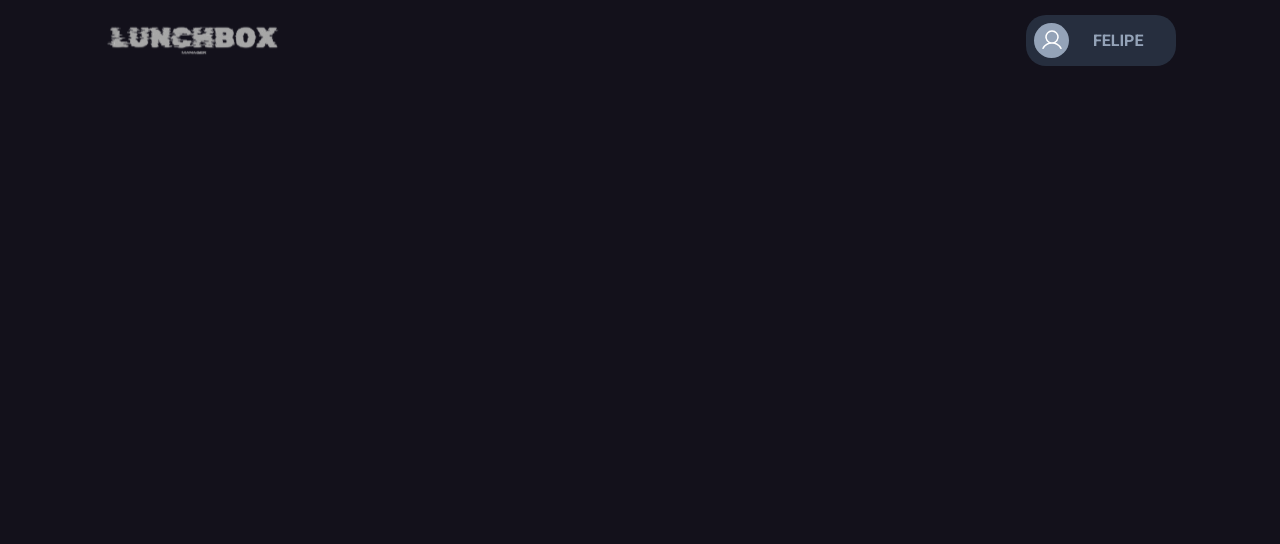
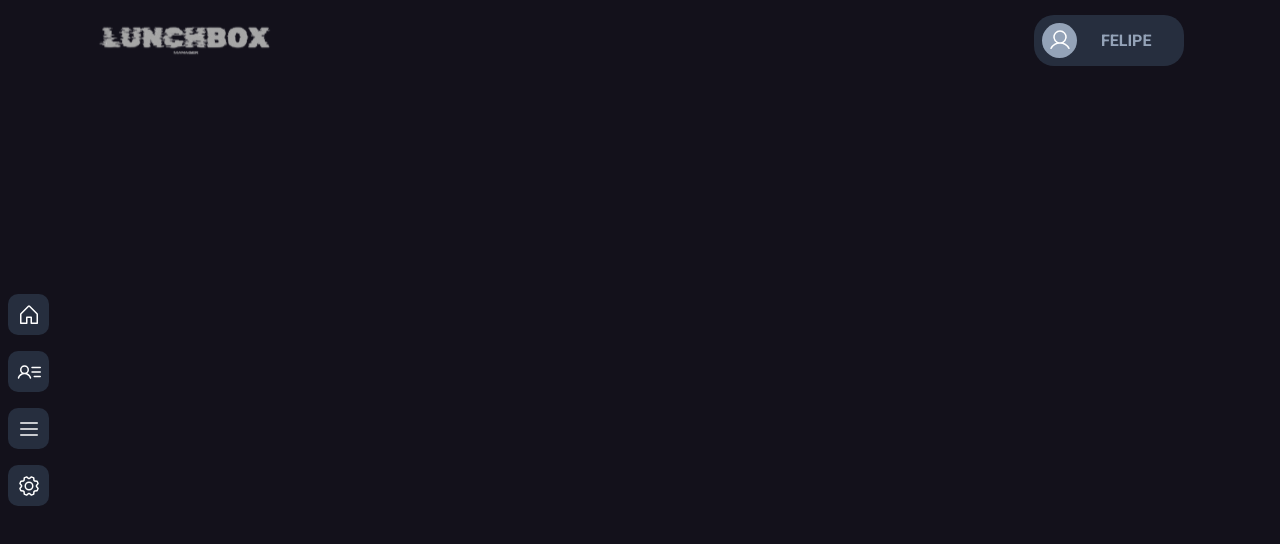
Before and after one commit to FelpFS1/lunchboxProject, a React (Vite) app: page / in a window 1280 px wide. Shown: the top 544 px of the page. Built offline with nearby package versions, Linux system fonts and the light colour scheme.

Commit message:
feat: create root layout

```diff
--- a/src/App.tsx
+++ b/src/App.tsx
@@ -1,7 +1,7 @@
-import Header from "./components/Header";
+import RootLayout from "./layouts/RootLayout";
 
 function App() {
-  return <Header />;
+  return <RootLayout />;
 }
 
 export default App;
--- a/src/components/Header/styles.ts
+++ b/src/components/Header/styles.ts
@@ -2,7 +2,7 @@ import styled from "styled-components";
 
 export const Container = styled.header`
   width: 85vw;
-  padding: 0.5rem;
+  padding: 0.5rem 0;
   margin: auto;
 
   display: flex;
--- /dev/null
+++ b/src/layouts/RootLayout/index.tsx
@@ -0,0 +1,15 @@
+import { Outlet } from "react-router-dom";
+import Header from "../../components/Header";
+import NavigationMenu from "../../components/NavigationMenu";
+import * as Styles from "./styles";
+export default function RootLayout() {
+  return (
+    <>
+      <Header />
+      <NavigationMenu />
+      <Styles.MainLayout>
+        <Outlet />
+      </Styles.MainLayout>
+    </>
+  );
+}
--- /dev/null
+++ b/src/layouts/RootLayout/styles.ts
@@ -0,0 +1,7 @@
+import styled from "styled-components";
+
+export const MainLayout = styled.main`
+  width: 85vw;
+  height: 80vh;
+  margin: auto;
+`;
```
